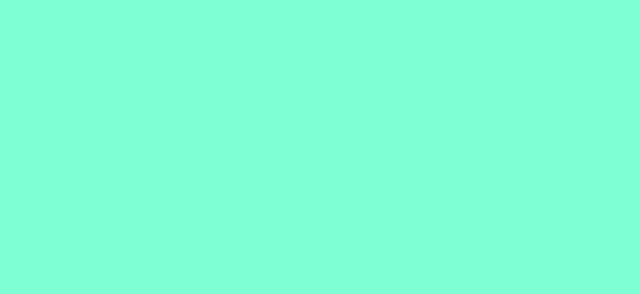
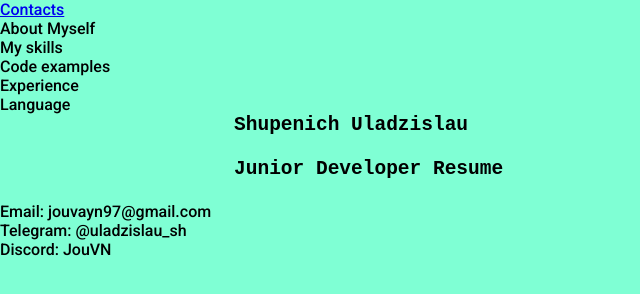
Before and after one commit to JouVN/rsschool-cv, a plain HTML site: page index.html in a window 1280 px wide. Shown: the whole page, without its empty margins (0-640 px from the left). Drawn offline with Linux system fonts and the light colour scheme.

Commit message:
feat: link font

```diff
--- a/css/style.css
+++ b/css/style.css
@@ -1,3 +1,13 @@
+*{
+    padding: 0;
+    margin: 0;
+    border: 0;
+    box-sizing: border-box;
+}
+
 body {
+    width: auto;
+    height: auto;
+    font-family: 'Roboto', sans-serif;
     background-color: aquamarine;
 }
--- a/index.html
+++ b/index.html
@@ -5,9 +5,61 @@
     <meta http-equiv="X-UA-Compatible" content="IE=edge">
     <meta name="viewport" content="width=device-width, initial-scale=1.0">
     <link rel="stylesheet" href="css/style.css">
-    <title>Document</title>
+    <link rel="icon" href="assets/ava.ico">
+    <link rel="preconnect" href="https://fonts.gstatic.com">
+    <link href="https://fonts.googleapis.com/css2?family=Roboto:wght@100;300;500;700&display=swap" rel="stylesheet">
+    <title>My CV</title>
 </head>
 <body>
+    <header class="header">
+        <nav class="nav">
+            <ul>
+                <li><a href="#contacts">Contacts</a></li>
+                <li><a href="#about_myself"></a>About Myself</li>
+                <li><a href="#my_skills"></a>My skills</li>
+                <li><a href="#code_examples"></a>Code examples</li>
+                <li><a href="#experience"></a>Experience</li>
+                <li><a href="#language"></a>Language</li>
+            </ul>
+        </nav>
+    </header>
 
+    <main class="main">
+        <section class="contacts" id="contacts">
+            <h1>
+                <pre>
+                    Shupenich Uladzislau
+
+                    Junior Developer Resume
+                </pre>
+            </h1>
+            <div>
+                <ul>
+                    <li>Email: jouvayn97@gmail.com</li>
+                    <li>Telegram: @uladzislau_sh</li>
+                    <li>Discord: JouVN</li>
+                </ul>
+            </div>
+        </section>
+        <section class="about_myself" id="about_myself">
+
+        </section>
+        <section class="my_skills" id="my_skills">
+
+        </section>
+        <section class="code_examples" id="code_examples">
+
+        </section>
+        <section class="experience" id="experience">
+
+        </section>
+        <section class="language" id="language">
+
+        </section>
+    </main>
+
+    <footer class="footer">
+
+    </footer>
 </body>
 </html>
```
